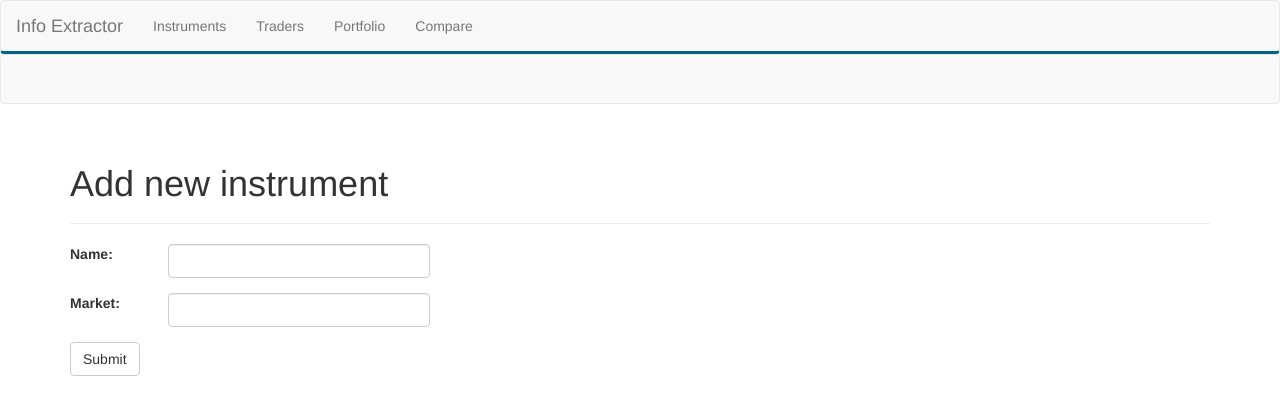
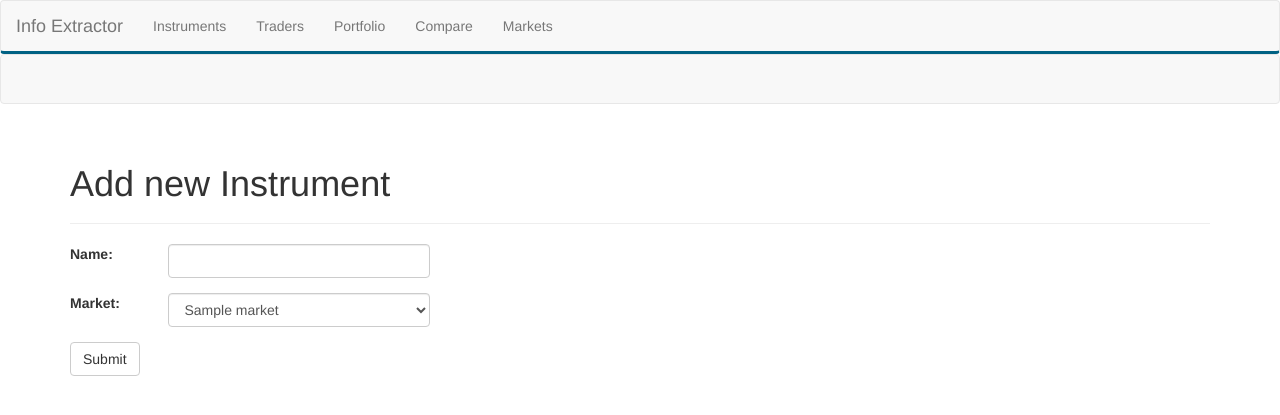
Before and after one commit to mgoo/ReportAnalyser, a Django app: page /info_extractor/instrument/add in a window 1280 px wide. Shown: the top 415 px of the page. Run offline with Django 3.2, Linux system fonts and the light colour scheme; tables that the repository leaves empty hold one stand-in row (Sample ...); some libraries are stand-ins or nearby versions.

Commit message:
Converted Markets to a table

```diff
--- a/info_extractor/models.py
+++ b/info_extractor/models.py
@@ -2,9 +2,26 @@ from django.db import models
 from django.db.models import Max
 
 
+class Market(models.Model):
+    name = models.CharField(max_length=5)
+
+    def __str__(self):
+        return "Market {id: %d}" % self.id
+
+
+class MarketData(models.Model):
+    market = models.ForeignKey(Market, on_delete=models.DO_NOTHING)
+    measure = models.CharField(max_length=128)
+    value = models.FloatField()
+    date = models.DateField()
+
+    def __str__(self):
+        return "MarketData {id: %d}" % self.id
+
+
 class Instrument(models.Model):
     name = models.CharField(max_length=8)
-    market = models.CharField(max_length=5)
+    market = models.ForeignKey(Market, on_delete=models.DO_NOTHING)
 
     def get_current_price(self) -> float:
         date = HistoricPrices.objects\
@@ -35,7 +52,7 @@ class Instrument(models.Model):
             .values('close')[0]['close']
 
     def __str__(self):
-        return self.name + ' - ' + self.market
+        return self.name + ' - ' + self.market.name
 
     def __hash__(self):
         return hash(self.id)
--- a/info_extractor/templates/info_extractor/compare/time_period.html
+++ b/info_extractor/templates/info_extractor/compare/time_period.html
@@ -25,7 +25,7 @@ Compare instruments over a time period
       <div class="col-md-3">
         <select name="instruments" multiple="multiple" id="instruments-select">
           {% for instrument in instruments %}
-            <option value="{{ instrument.id }}">{{ instrument.name }} - {{ instrument.market }}</option>
+            <option value="{{ instrument.id }}">{{ instrument.name }} - {{ instrument.market.name }}</option>
           {% endfor %}
         </select>
       </div>
--- a/info_extractor/templates/info_extractor/instrument/add.html
+++ b/info_extractor/templates/info_extractor/instrument/add.html
@@ -1,7 +1,7 @@
 {% extends 'info_extractor/layout.html' %}
 
 {% block page-header %}
-Add new instrument
+Add new Instrument
 {% endblock %}
 
 {% block content %}
@@ -16,7 +16,11 @@ Add new instrument
     <div class="form-group">
         <label for="market" class="col-md-1">Market: </label>
         <div class="col-md-3">
-            <input type="text" name="market" class="form-control">
+            <select name="market" class="form-control">
+              {% for market in markets %}
+                <option value="{{ market.id }}">{{ market.name }}</option>
+              {% endfor %}
+            </select>
         </div>
     </div>
     <button type="submit" class="btn btn-default">Submit</button>
--- a/info_extractor/templates/info_extractor/instrument/layout.html
+++ b/info_extractor/templates/info_extractor/instrument/layout.html
@@ -2,7 +2,7 @@
 
 {% block tab-bar %}
     <a href="{% url 'info_extractor:instrument' instrument.id %}" class="navbar-brand">
-        {{ instrument.name }} - {{ instrument.market }}
+        {{ instrument.name }} - {{ instrument.market.name }}
     </a>
     <ul class="nav navbar-nav">
         <li><a href="{% url 'info_extractor:instrument_reports' instrument.id %}">Reports</a></li>
--- a/info_extractor/templates/info_extractor/instrument/list.html
+++ b/info_extractor/templates/info_extractor/instrument/list.html
@@ -9,7 +9,7 @@ Instruments
     <div class="list-group">
     {% for instrument in instruments %}
         <a href="{% url 'info_extractor:instrument' instrument.id %}" class="list-group-item">
-            {{ instrument.name }} - {{ instrument.market }}
+            {{ instrument.name }} - {{ instrument.market.name }}
         </a>
     {% endfor %}
     </div>
--- a/info_extractor/templates/info_extractor/layout.html
+++ b/info_extractor/templates/info_extractor/layout.html
@@ -24,6 +24,7 @@
                 <li><a href="{% url 'info_extractor:trader_list' %}">Traders</a></li>
                 <li><a href="{% url 'info_extractor:portfolio_position' %}">Portfolio</a></li>
                 <li><a href="{% url 'info_extractor:compare_home' %}">Compare</a></li>
+                <li><a href="{% url 'info_extractor:market_list' %}">Markets</a></li>
             </ul>
         </div>
     </nav>
--- a/info_extractor/templates/info_extractor/portfolio/add_transaction.html
+++ b/info_extractor/templates/info_extractor/portfolio/add_transaction.html
@@ -20,7 +20,7 @@
       <div class="col-md-3">
         <select name="instrument" class="form-control">
           {% for instrument in instruments %}
-            <option value="{{ instrument.id }}">{{ instrument.name }} - {{ instrument.market }}</option>
+            <option value="{{ instrument.id }}">{{ instrument.name }} - {{ instrument.market.name }}</option>
           {% endfor %}
         </select>
       </div>
--- a/info_extractor/templates/info_extractor/portfolio/currrent_position.html
+++ b/info_extractor/templates/info_extractor/portfolio/currrent_position.html
@@ -22,7 +22,7 @@
     </thead>
     {% for instrument, position in positions.items %}
     <tr>
-      <td>{{ instrument.name }}  - {{ instrument.market }}</td>
+      <td>{{ instrument.name }}  - {{ instrument.market.name }}</td>
       <td>{{ position.amount|floatformat:"0"|intcomma }}</td>
       <td>{{ position.value|floatformat:"2"|intcomma }}</td>
     </tr>
--- a/info_extractor/templates/info_extractor/portfolio/transactions.html
+++ b/info_extractor/templates/info_extractor/portfolio/transactions.html
@@ -23,7 +23,7 @@
     {% for transaction in transactions %}
     <tr>
       <td>{{ transaction.date | date:'Y-m-d' }}</td>
-      <td>{{ transaction.instrument.name }}  - {{ transaction.instrument.market }}</td>
+      <td>{{ transaction.instrument.name }}  - {{ transaction.instrument.market.name }}</td>
       <td>{{ transaction.amount }}</td>
       <td>{{ transaction.price }}</td>
     </tr>
--- a/info_extractor/urls.py
+++ b/info_extractor/urls.py
@@ -2,7 +2,8 @@ from django.urls import path
 from django.conf.urls.static import static
 from django.conf import settings
 
-from . import views, views_trader, views_instrument, views_portfolio, views_compare
+from . import views, views_trader, views_instrument, views_portfolio, views_compare, \
+    views_markets
 
 app_name = 'info_extractor'
 
@@ -35,6 +36,13 @@ urlpatterns = [
     path('compare/home', views_compare.home, name='compare_home'),
     path('compare/timeperiod', views_compare.compare_time_period, name='compare_timeperiod'),
     path('compare/timeperiodresults', views_compare.compare_time_period_results, name='compare_timeperiod_results'),
-    path('compare/timeseries', views_compare.compare_time_series, name='compare_timeseries')
+    path('compare/timeseries', views_compare.compare_time_series, name='compare_timeseries'),
+
+    path('market/list', views_markets.market_list, name='market_list'),
+    path('market/<int:market_id>/view', views_markets.market, name='market_view'),
+    path('market/<int:market_id>/upload', views_markets.upload_data_form, name='market_upload'),
+    path('market/<int:market_id>/process_upload', views_markets.upload_data, name='market_upload_process'),
+    path('market/add', views_markets.add_market_form, name='market_add'),
+    path('market/process_add', views_markets.add_market, name='market_add_process')
 
 ] + static(settings.STATIC_URL, document_root=settings.STATIC_ROOT)
--- a/info_extractor/views_compare.py
+++ b/info_extractor/views_compare.py
@@ -43,7 +43,7 @@ def compare_time_period_results(request):
     titles = ['Instrument'] + [metric.get_name() for metric in metrics]
     data = []
     for instrument in instruments:
-        instrument_data = ["%s - %s" % (instrument.name, instrument.market)]
+        instrument_data = ["%s - %s" % (instrument.name, instrument.market.name)]
         for metric in metrics:
             try:
                 metric_value = round(metric.process(instrument, start_date, end_date), 2)
--- a/info_extractor/views_instrument.py
+++ b/info_extractor/views_instrument.py
@@ -14,7 +14,7 @@ from info_extractor.lib.html_extractor import save_pdf_file, pdf_to_htmlfile, ht
 from info_extractor.lib.text_analyser import semantic_analysis
 from info_extractor.metrics import PriceChange, DividendYieldAt
 
-from info_extractor.models import Instrument, ReportAnalysis, HistoricPrices, Dividend
+from info_extractor.models import Instrument, ReportAnalysis, HistoricPrices, Dividend, Market
 
 
 def home(request, instrument_id):
@@ -156,11 +156,12 @@ def instrument_list(request):
 
 def instrument_add(request):
     template = loader.get_template('info_extractor/instrument/add.html')
-    return HttpResponse(template.render({}, request))
+    markets = Market.objects.all()
+    return HttpResponse(template.render({'markets': markets}, request))
 
 
 def instrument_process(request):
-    instrument_obj = Instrument(name=request.POST.get('name'), market=request.POST.get('market'))
+    instrument_obj = Instrument(name=request.POST.get('name'), market_id=request.POST.get('market'))
     instrument_obj.save()
     return HttpResponseRedirect(reverse('info_extractor:instrument', args=(instrument_obj.id, )))
 
@@ -211,6 +212,6 @@ def analysis(request, instrument_id):
     instrument = get_object_or_404(Instrument, id=instrument_id)
     template = loader.get_template('info_extractor/instrument/analysis.html')
 
-    html = get_scraper(instrument.market).scrape_analysis(instrument)
+    html = get_scraper(instrument.market.name).scrape_analysis(instrument)
 
     return HttpResponse(template.render({'instrument': instrument, 'analysis': html}, request))
--- a/info_extractor/views_portfolio.py
+++ b/info_extractor/views_portfolio.py
@@ -5,7 +5,6 @@ from django.urls import reverse
 
 from info_extractor.lib.portfolio_helpers import get_current_positions
 from info_extractor.models import Transaction, Instrument
-
 
 
 def transactions(request):
```
Also changed, not shown: info_extractor/templates/info_extractor/markets/add.html (added, +18 -0 lines), info_extractor/templates/info_extractor/markets/layout.html (added, +10 -0 lines), info_extractor/templates/info_extractor/markets/list.html (added, +16 -0 lines), info_extractor/templates/info_extractor/markets/upload_data.html (added, +9 -0 lines), info_extractor/templates/info_extractor/markets/view.html (added, +9 -0 lines), info_extractor/views_markets.py (added, +41 -0 lines), info_extractor/migrations/0008_auto_20190327_1640.py (added).
